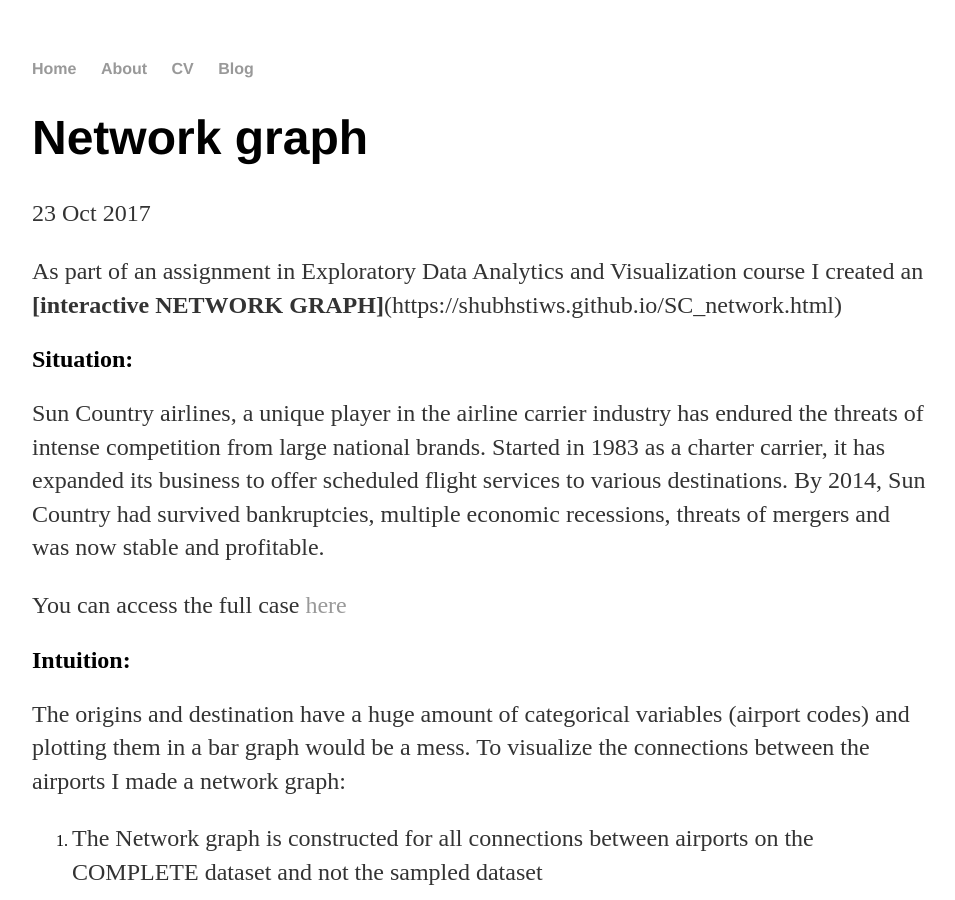
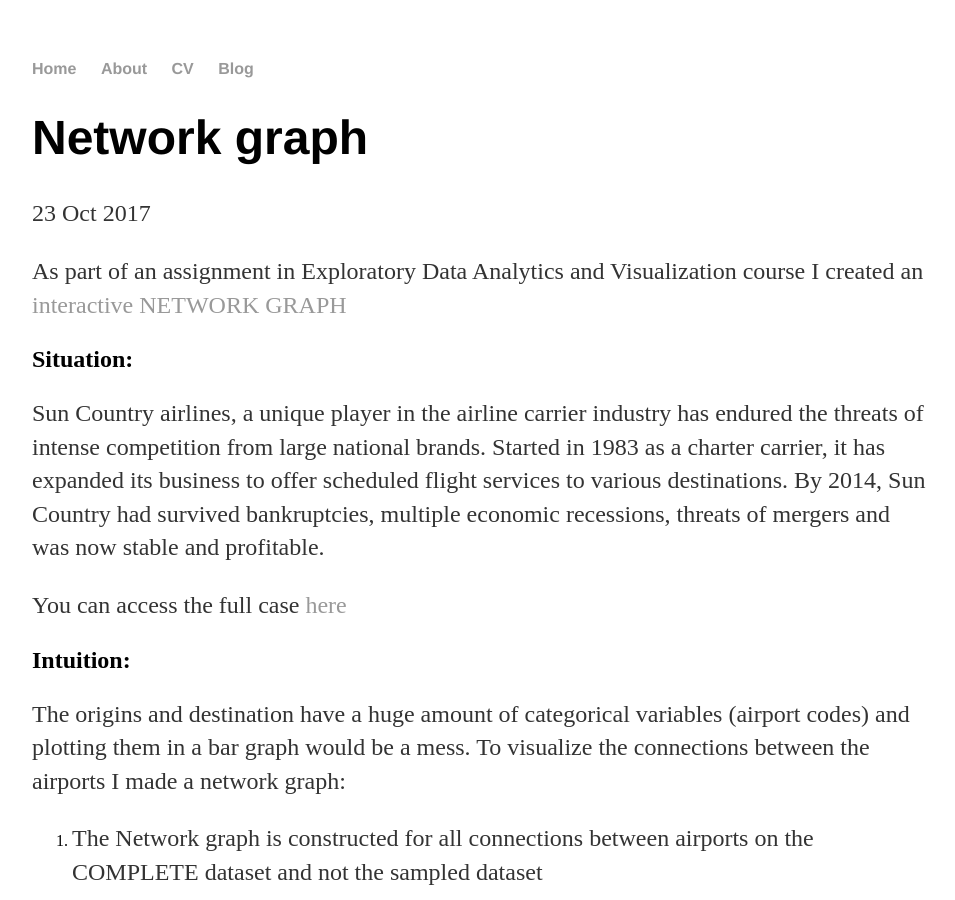
Before and after one commit to shubhstiws/shubhstiws.github.io, a Jekyll site: the page built from _posts/2017-10-23-network-graph.md, in a window 1280 px wide and 900 px high. Shown: the whole window, without its empty margins (160-1115 px from the left). Built offline with Jekyll 4.4.1, drawn with Linux system fonts in a browser that asks for light colours.

Commit message:
Update 2017-10-23-network-graph.md

```diff
--- a/_posts/2017-10-23-network-graph.md
+++ b/_posts/2017-10-23-network-graph.md
@@ -4,7 +4,7 @@
 date: 2017-10-23
 ---
 
-As part of an assignment in Exploratory Data Analytics and Visualization course I created an **[interactive NETWORK GRAPH]**(https://shubhstiws.github.io/SC_network.html)
+As part of an assignment in Exploratory Data Analytics and Visualization course I created an [interactive NETWORK GRAPH](https://shubhstiws.github.io/SC_network.html)
 
 ## Situation:
 
```
